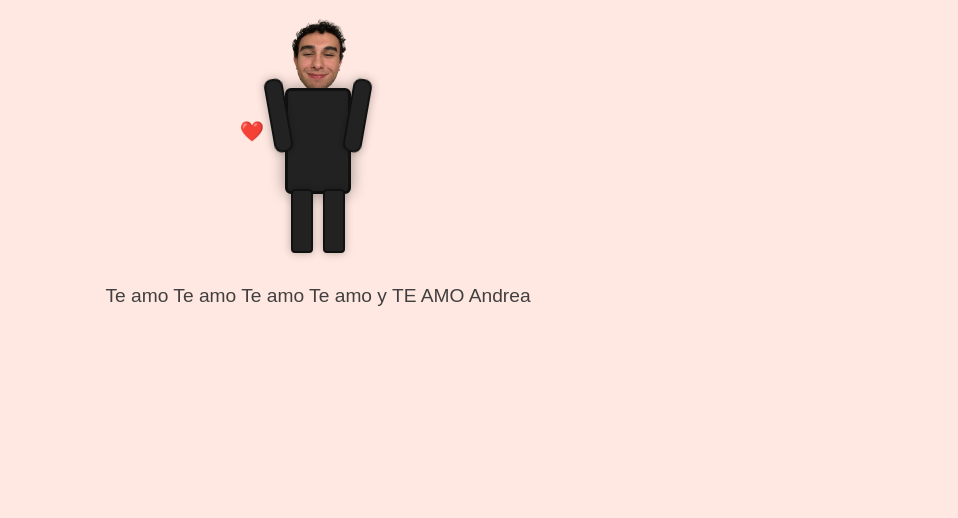
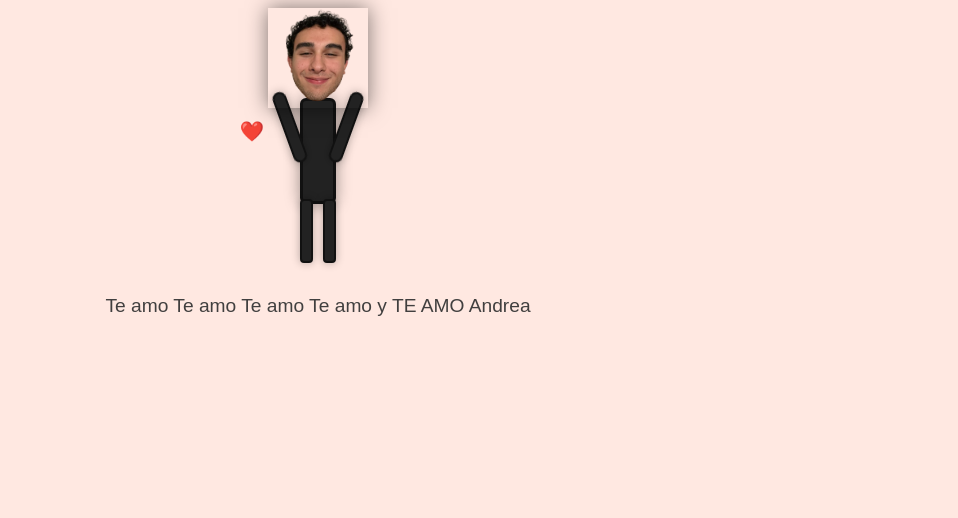
Before and after one commit to DLozF/Love-You, a plain HTML site: page index.html in a window 1280 px wide. Shown: the part 282-800 px from the top of the page, without its empty margins (322-1280 px from the left). Drawn offline with Linux system fonts and the light colour scheme.

Commit message:
Update index.html

```diff
--- a/index.html
+++ b/index.html
@@ -37,21 +37,22 @@
       align-items: center;
     }
     .pixel-head {
-      width: 80px;
-      height: 80px;
+      width: 100px; /* Increased size */
+      height: 100px; /* Increased size */
+      border-radius: 0; /* Removed circular border */
       overflow: hidden;
-      box-shadow: none;
+      box-shadow: 0 0 20px rgba(0,0,0,0.5);
+      z-index: 10;
       border: none;
-      border-radius: 0;
     }
     .face-image {
       width: 100%;
       height: 100%;
       object-fit: cover;
-      border-radius: 0;
+      border-radius: 0; /* Ensure no circular border */
     }
     .pixel-body {
-      width: 60px;
+      width: 30px;
       height: 100px;
       background: #222;
       border-radius: 6px;
@@ -61,15 +62,15 @@
     }
     .pixel-arms {
       position: absolute;
-      top: 60px;
+      top: 80px; /* Adjusted to match new head size */
       display: flex;
       justify-content: space-between;
-      width: 85px;
+      width: 45px;
       left: 50%;
       transform: translateX(-50%);
     }
     .arm {
-      width: 15px;
+      width: 10px;
       height: 70px;
       background: #222;
       border-radius: 8px;
@@ -85,12 +86,12 @@
       animation: hugRight 2s ease-in-out infinite;
     }
     @keyframes hugLeft {
-      0%, 100% { transform: rotate(-55deg); }
-      50% { transform: rotate(-10deg); }
+      0%, 100% { transform: rotate(-65deg); }
+      50% { transform: rotate(-20deg); }
     }
     @keyframes hugRight {
-      0%, 100% { transform: rotate(55deg); }
-      50% { transform: rotate(10deg); }
+      0%, 100% { transform: rotate(65deg); }
+      50% { transform: rotate(20deg); }
     }
     .pixel-legs {
       display: flex;
@@ -98,7 +99,7 @@
       margin-top: -5px;
     }
     .leg {
-      width: 18px;
+      width: 9px;
       height: 60px;
       background: #222;
       border-radius: 4px;
@@ -152,8 +153,8 @@
         font-size: 2rem;
       }
       .pixel-head {
-        width: 60px;
-        height: 60px;
+        width: 80px; /* Adjusted size for smaller screens */
+        height: 80px; /* Adjusted size for smaller screens */
       }
       .pixel-body {
         width: 45px;
@@ -161,7 +162,7 @@
       }
       .pixel-arms {
         width: 70px;
-        top: 45px;
+        top: 65px; /* Adjusted to match new head size */
       }
       .arm {
         width: 12px;
```
